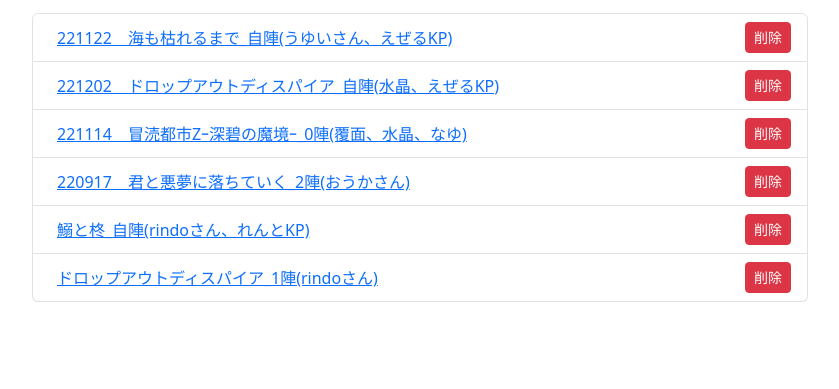
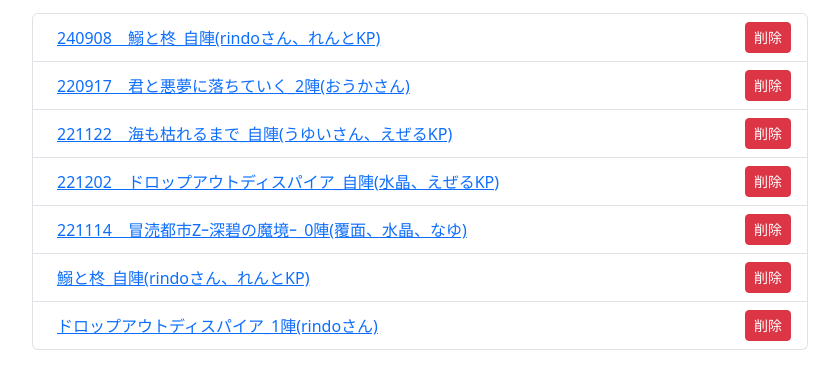
Before and after one commit to Fluorite5656/CocofoliaLog, a website: page index.html in a window 1280 px wide. Shown: the part 185-574 px from the top of the page, without its empty margins (220-1059 px from the left). Drawn offline with nearby package versions, Linux system fonts and the light colour scheme.

Commit message:
Upload log/240908　鰯と柊_自陣(rindoさん、れんとKP).html

```diff
--- a/index.html
+++ b/index.html
@@ -41,7 +41,25 @@
   </div>
 
   <ul id="log-list" class="list-group">
-<li class="list-group-item d-flex justify-content-between align-items-center"
+  <li class="list-group-item d-flex justify-content-between align-items-center"
+    data-date="2025-07-28T10:39:48.845Z"
+    data-path="log/240908　鰯と柊_自陣(rindoさん、れんとKP).html"
+>
+  <span>
+    <a href="log/240908　鰯と柊_自陣(rindoさん、れんとKP).html" class="ms-2">240908　鰯と柊_自陣(rindoさん、れんとKP)</a>
+  </span>
+  <button type="button" class="btn btn-sm btn-danger btn-delete">削除</button>
+</li>
+  <li class="list-group-item d-flex justify-content-between align-items-center"
+    data-date="2025-07-28T10:28:23.563Z"
+    data-path="log/220917　君と悪夢に落ちていく_2陣(おうかさん).html"
+>
+  <span>
+    <a href="log/220917　君と悪夢に落ちていく_2陣(おうかさん).html" class="ms-2">220917　君と悪夢に落ちていく_2陣(おうかさん)</a>
+  </span>
+  <button type="button" class="btn btn-sm btn-danger btn-delete">削除</button>
+</li>
+  <li class="list-group-item d-flex justify-content-between align-items-center"
     data-date="2025-07-28T10:25:04.928Z"
     data-path="log/221122　海も枯れるまで_自陣(うゆいさん、えぜるKP).html"
 >
@@ -50,7 +68,7 @@
   </span>
   <button type="button" class="btn btn-sm btn-danger btn-delete">削除</button>
 </li>
-<li class="list-group-item d-flex justify-content-between align-items-center"
+  <li class="list-group-item d-flex justify-content-between align-items-center"
     data-date="2025-07-28T10:17:49.243Z"
     data-path="log/221202　ドロップアウトディスパイア_自陣(水晶、えぜるKP).html"
 >
@@ -59,7 +77,7 @@
   </span>
   <button type="button" class="btn btn-sm btn-danger btn-delete">削除</button>
 </li>
-<li class="list-group-item d-flex justify-content-between align-items-center"
+  <li class="list-group-item d-flex justify-content-between align-items-center"
     data-date="2025-07-28T10:15:45.356Z"
     data-path="log/221114　冒涜都市Zｰ深碧の魔境ｰ_0陣(覆面、水晶、なゆ).html"
 >
@@ -68,16 +86,7 @@
   </span>
   <button type="button" class="btn btn-sm btn-danger btn-delete">削除</button>
 </li>
-<li class="list-group-item d-flex justify-content-between align-items-center"
-    data-date="2025-07-28T10:28:23.563Z"
-    data-path="log/220917　君と悪夢に落ちていく_2陣(おうかさん).html"
->
-  <span>
-    <a href="log/220917　君と悪夢に落ちていく_2陣(おうかさん).html" class="ms-2">220917　君と悪夢に落ちていく_2陣(おうかさん)</a>
-  </span>
-  <button type="button" class="btn btn-sm btn-danger btn-delete">削除</button>
-</li>
-<li class="list-group-item d-flex justify-content-between align-items-center"
+  <li class="list-group-item d-flex justify-content-between align-items-center"
     data-date="2025-07-27T12:41:04.969Z"
     data-path="log/鰯と柊_自陣(rindoさん、れんとKP).html"
 >
@@ -86,7 +95,7 @@
   </span>
   <button type="button" class="btn btn-sm btn-danger btn-delete">削除</button>
 </li>
-<li class="list-group-item d-flex justify-content-between align-items-center"
+  <li class="list-group-item d-flex justify-content-between align-items-center"
     data-date="2025-07-27T12:20:41.942Z"
     data-path="log/ドロップアウトディスパイア_1陣(rindoさん).html"
 >
```
